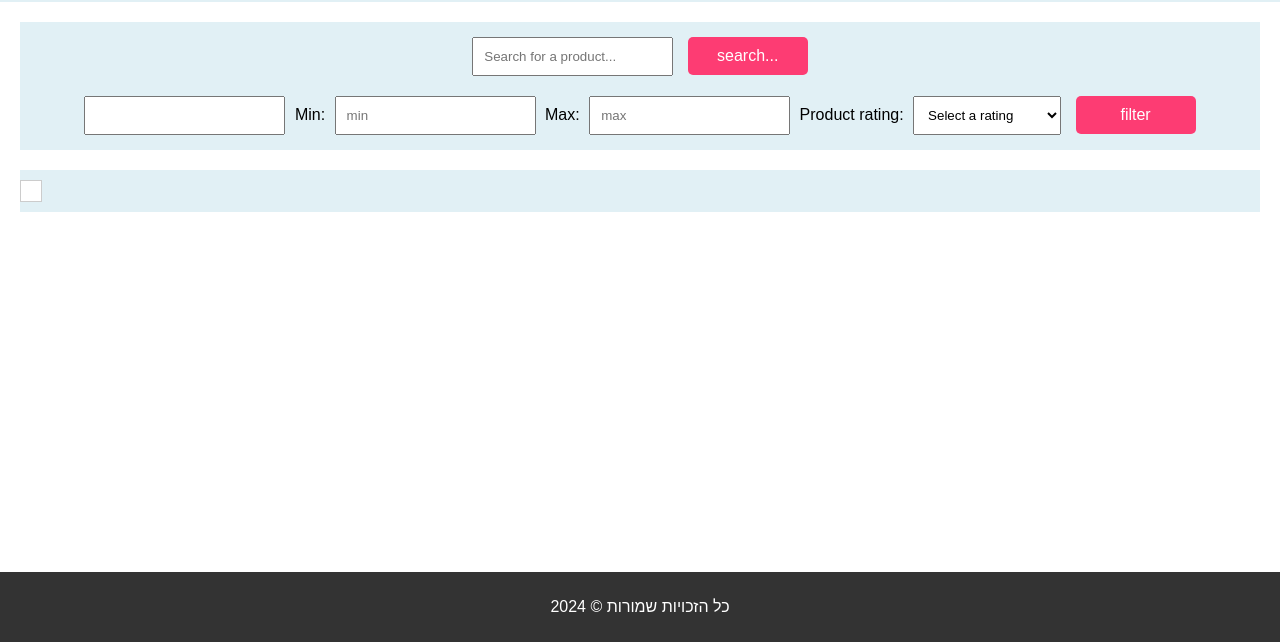
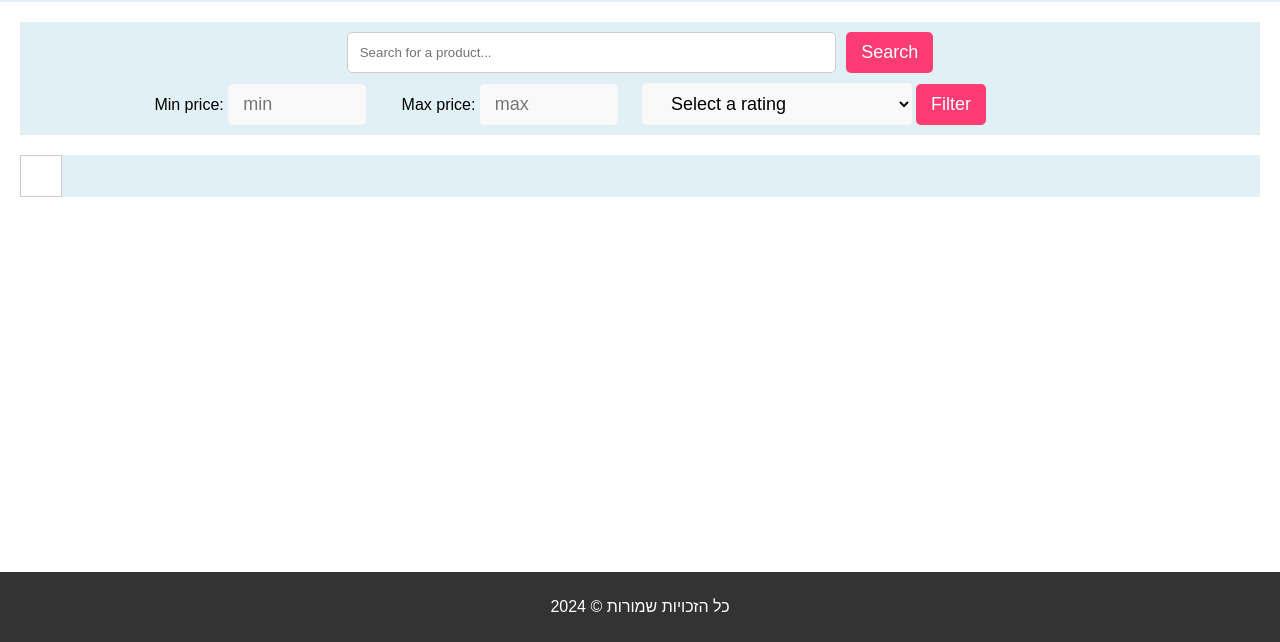
Before and after one commit to MandelChal/digital_market, a plain HTML site: page index.html in a window 1280 px wide. Shown: the part 158-800 px from the top of the page. Drawn offline with Linux system fonts and the light colour scheme; no server answers.

Commit message:
change min and max

```diff
--- a/index.html
+++ b/index.html
@@ -19,16 +19,17 @@
     <main>
         <div id="advanced-filters">
             <nav>
-                <div> <input type="text" id="search-input" placeholder="Search for a product...">
-                    <button id="search-button">search...</button>
+                <div id="search-bar-container">
+                    <input type="text" id="search-input" placeholder="Search for a product...">
+                    <button id="search-button">Search</button>
                 </div>
                 <div>
-                    <input id="search-input">
-                    <label for="min-price">Min:</label>
+                    <label for="min-price">&nbsp;&nbsp;&nbsp;&nbsp;&nbsp;&nbsp;&nbsp;&nbsp;&nbsp;&nbsp;&nbsp;&nbsp;Min
+                        price:</label>
                     <input type="number" id="min-price" placeholder="min" min="0">
-                    <label for="max-price">Max:</label>
+                    <label for="max-price">&nbsp;&nbsp;&nbsp;&nbsp;&nbsp;&nbsp;&nbsp;Max price:</label>
                     <input type="number" id="max-price" placeholder="max" min="0">
-                    <label for="rating">Product rating:</label>
+                    <label for="rating"></label>
                     <select id="rating">
                         <option value="">Select a rating</option>
                         <option value="1">1 stars and above</option>
@@ -37,7 +38,8 @@
                         <option value="4">4 stars and above</option>
                         <option value="5">5 stars</option>
                     </select>
-                    <button id="filter-button">filter</button>
+                    <button id="filter-button">Filter</button>
+
                 </div>
             </nav>
         </div>
--- a/styles.css
+++ b/styles.css
@@ -83,24 +83,28 @@ main {
     flex-wrap: wrap;
 }
 
-#search-bar-container input[type="text"] {
-    width: 90%;
-    /* שנה לערך הרצוי */
-    padding: 10px;
+#search-input {
+    width: 38%;
+    padding: 12px;
+    /* עדכן את הערכים אם נדרש */
     margin-right: 10px;
     border: 1px solid #ccc;
     border-radius: 5px;
 }
 
-#search-bar-container button {
-    padding: 50px 20px;
+/*
+#search-button {
+    padding: 5px 3px;
+
     background-color: #FD3C73;
     color: white;
     border: none;
     cursor: pointer;
     border-radius: 5px;
+    padding: 10px 20px;
     font-size: 16px;
-}
+} */
+
 
 #advanced-filters nav {
     display: flex;
@@ -111,31 +115,94 @@ main {
     justify-content: center;
 }
 
-#advanced-filters nav input,
-#advanced-filters nav select,
-#advanced-filters nav button {
-    flex: 1 1 calc(33.333% - 20px);
-    margin: 5px;
-    padding: 10px;
-    min-width: 120px;
-}
-
-#advanced-filters nav button {
+#search-button {
+    width: auto;
+    /* מאפשר לכפתור להתאים את רוחבו לתוכן */
+    padding: 10px 15px;
+    /* שנה את הערכים לפי הרצון */
     background-color: #FD3C73;
     color: white;
     border: none;
     cursor: pointer;
     border-radius: 5px;
-    padding: 10px 20px;
-    font-size: 16px;
+    font-size: 18px;
+    /* שנה את הערך לפי הרצון */
+
+
 }
+
+#filter-button {
+    width: auto;
+    /* מאפשר לכפתור להתאים את רוחבו לתוכן */
+    padding: 10px 15px;
+    /* שנה את הערכים לפי הרצון */
+    background-color: #FD3C73;
+    color: white;
+    border: none;
+    cursor: pointer;
+    border-radius: 5px;
+    font-size: 18px;
+    /* שנה את הערך לפי הרצון */
+
+}
+
+#rating {
+    width: 25%;
+    ;
+    /* מאפשר לכפתור להתאים את רוחבו לתוכן */
+    padding: 10px 25px;
+    /* שנה את הערכים לפי הרצון */
+    background-color: #f9f9f9;
+    color: rgb(4, 0, 0);
+    border: none;
+    cursor: pointer;
+    border-radius: 5px;
+    font-size: 18px;
+    /* שנה את הערך לפי הרצון */
+
+
+}
+
+#min-price {
+    width: 10%;
+    /* מאפשר לכפתור להתאים את רוחבו לתוכן */
+    padding: 10px 15px;
+    /* שנה את הערכים לפי הרצון */
+    background-color: #f9f9f9;
+    color: rgb(4, 0, 0);
+    border: none;
+    cursor: pointer;
+    border-radius: 5px;
+    font-size: 18px;
+    /* שנה את הערך לפי הרצון */
+
+
+}
+
+#max-price {
+    width: 10%;
+    /* מאפשר לכפתור להתאים את רוחבו לתוכן */
+    padding: 10px 15px;
+    margin-right: 20px;
+    /* שנה את הערכים לפי הרצון */
+    background-color: #f9f9f9;
+    color: rgb(4, 0, 0);
+    border: none;
+    cursor: pointer;
+    border-radius: 5px;
+    font-size: 18px;
+    /* שנה את הערך לפי הרצון */
+
+}
+
+
 
 #categories-container {
     display: flex;
     overflow-x: auto;
     white-space: nowrap;
     width: 100%;
-    padding: 10px 0;
+    padding: 0px 0;
     background-color: #e1f0f5;
     margin-bottom: 20px;
     box-sizing: border-box;
@@ -143,7 +210,7 @@ main {
 
 #categories-container div {
     display: inline-block;
-    padding: 10px;
+    padding: 20px;
     margin-right: 10px;
     background-color: #fff;
     border: 1px solid #ccc;
@@ -162,7 +229,7 @@ main {
 
 .category-card:hover {
     background-color: #e0e0e0;
-    transform: scale(1.1);
+    transform: scale(1.2);
 }
 
 #content {
@@ -218,7 +285,7 @@ main {
 }
 
 quantity-control button {
-    background-color: #333;
+    background-color: #faf8f8;
     color: white;
     border: none;
     padding: 5px 20px;
@@ -284,6 +351,14 @@ footer {
     display: block;
 }
 
+#home-link:hover {
+    font-size: 60px;
+    /* שנה את הערך לגודל הפונט הרצוי */
+    transition: font-size 0.3s ease;
+    /* הוספת מעבר חלק */
+}
+
+
 /* שאילתות מדיה להתאמה למכשירים קטנים יותר */
 @media (max-width: 600px) {
     #search-bar-container {
@@ -291,12 +366,12 @@ footer {
     }
 
     #search-bar-container input[type="text"] {
-        width: 100%;
+        width: 50%;
         margin-bottom: 10px;
     }
 
     #search-bar-container button {
-        width: 100%;
+        width: 10%;
         padding: 10px;
     }
 
@@ -308,11 +383,12 @@ footer {
     #advanced-filters nav input,
     #advanced-filters nav select,
     #advanced-filters nav button {
-        width: 100%;
-        margin: 5px 0;
+        width: 70%;
+        margin: 8px 0;
         padding: 10px;
         font-size: 14px;
     }
+
 
     #categories-container {
         flex-direction: column;
@@ -328,13 +404,3 @@ footer {
         height: 60px;
     }
 }
-
-#search-input2 {
-    width: 90%;
-    /* שנה לערך הרצוי */
-    padding: 10px;
-    /* עדכן את הערכים אם נדרש */
-    margin-right: 10px;
-    border: 1px solid #ccc;
-    border-radius: 5px;
-}
```
